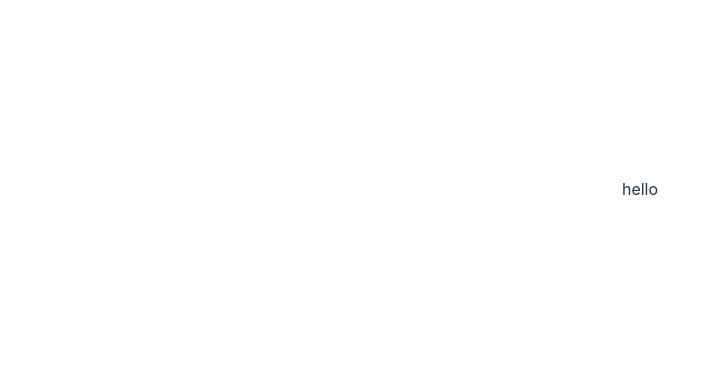
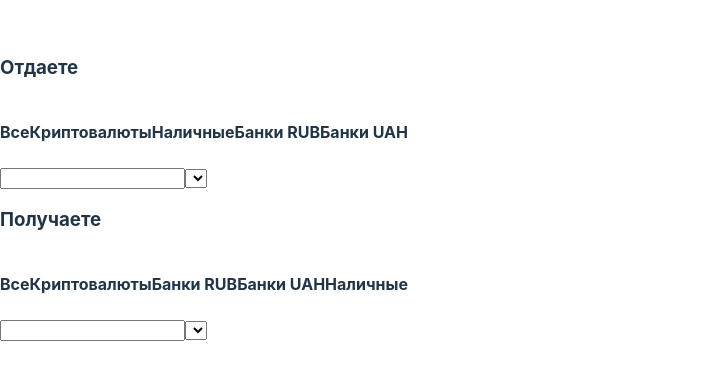
Before and after one commit to shyamrupadas/coin-select, a React (Vite) app: page / in a window 1280 px wide. Shown: the part 211-590 px from the top of the page, without its empty margins (0-721 px from the left). Built offline with nearby package versions, Linux system fonts and the light colour scheme.

Commit message:
add draft layout

```diff
--- a/src/App.module.scss
+++ b/src/App.module.scss
@@ -7,6 +7,13 @@
 
 .app {
   width: 1280px;
+  margin: 0 auto;
   display: flex;
   justify-content: center;
+  align-content: center;
+  flex-direction: column;
 }
+
+.flex {
+  display: flex;
+}
--- a/src/App.tsx
+++ b/src/App.tsx
@@ -4,7 +4,32 @@ function App() {
 
   return (
     <div className={s.app}>
-     hello
+      <div>
+        <header>
+          <h3>Отдаете</h3>
+        </header>
+        <div className={s.flex}>
+          <h4>Все</h4>
+          <h4>Криптовалюты</h4>
+          <h4>Наличные</h4>
+          <h4>Банки RUB</h4>
+          <h4>Банки UAH</h4>
+        </div>
+        <input type="text" /><select></select>
+      </div>
+      <div>
+        <header>
+          <h3>Получаете</h3>
+        </header>
+        <div className={s.flex}>
+          <h4>Все</h4>
+          <h4>Криптовалюты</h4>
+          <h4>Банки RUB</h4>
+          <h4>Банки UAH</h4>
+          <h4>Наличные</h4>
+        </div>
+        <input type="text" /><select></select>
+      </div>
     </div>
   )
 }
```
